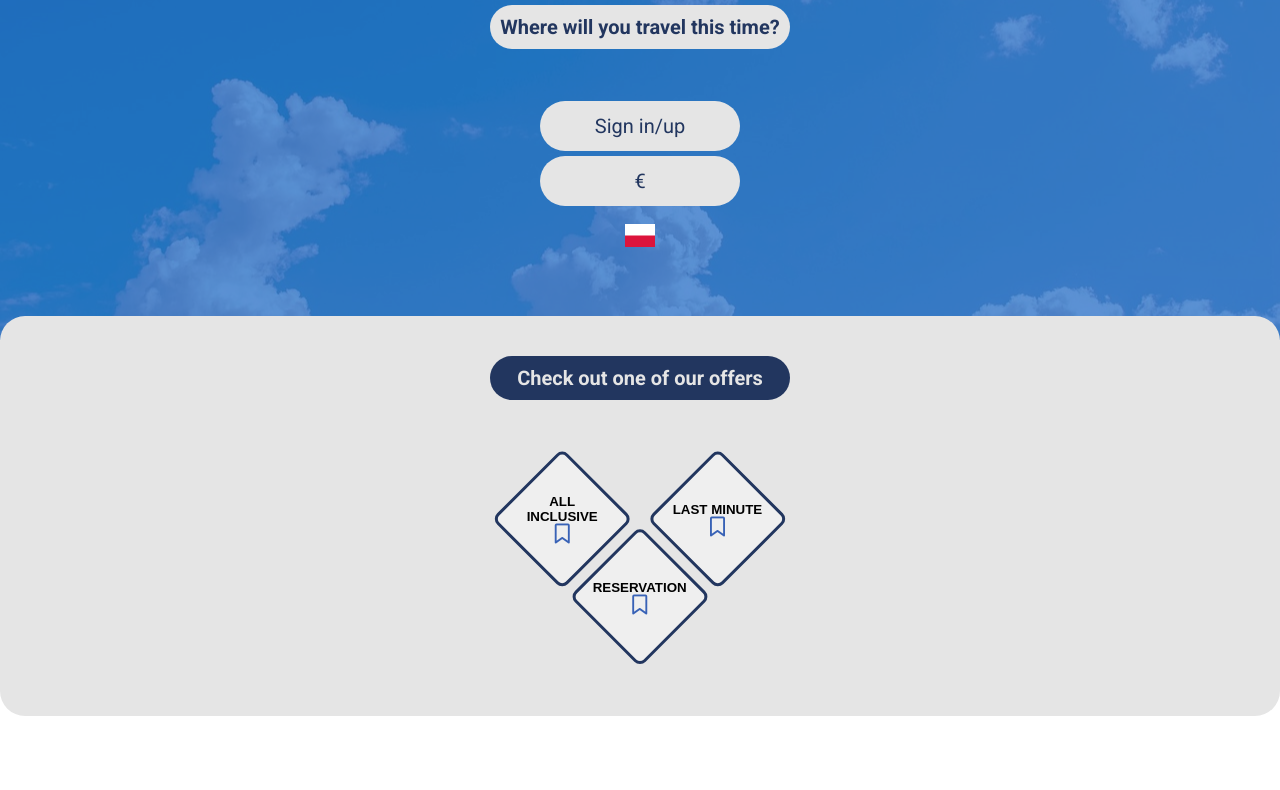
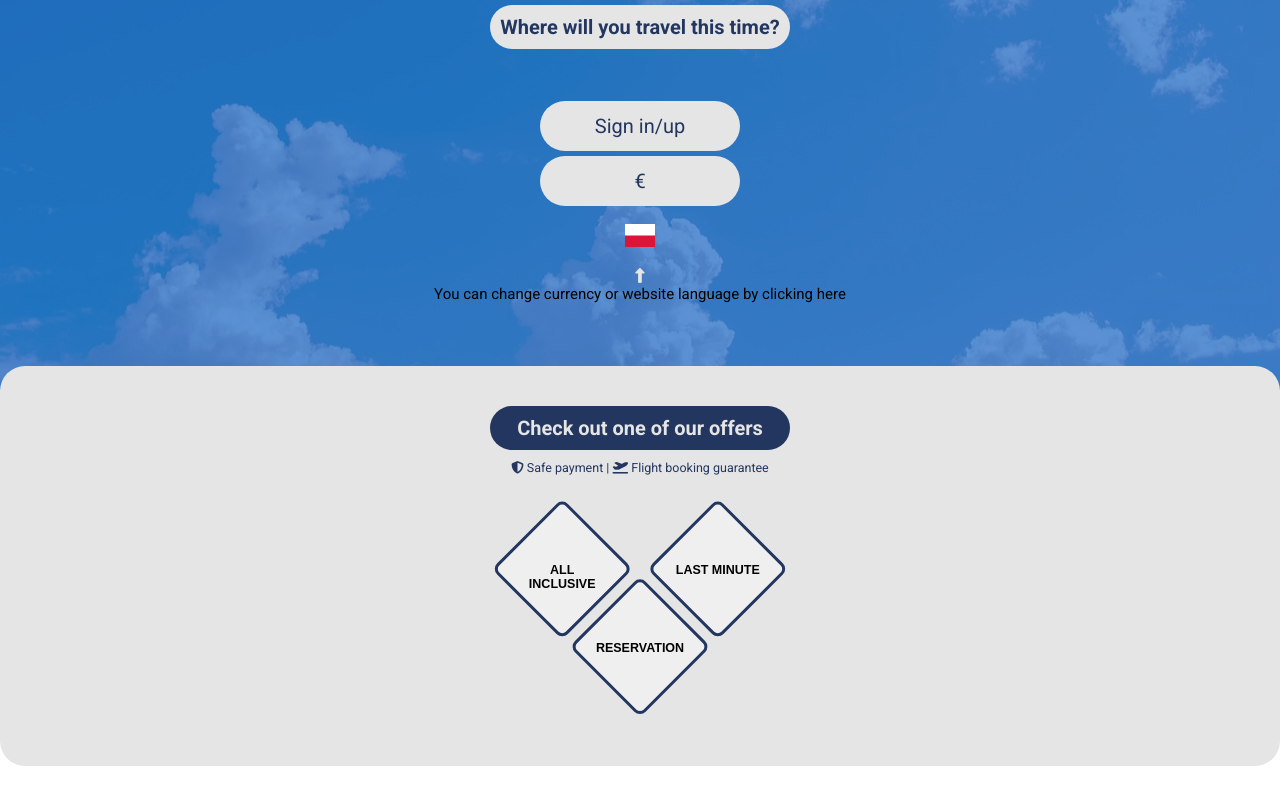
Before and after one commit to BZajc/TWDE, a website built with Parcel: page index.html in a window 1280 px wide. Shown: the part 210-1000 px from the top of the page. Before the commit the page ends 950 px from the top, so only its background shows below. Built offline with nearby package versions, Linux system fonts and the light colour scheme.

Commit message:
Save before fixing buttons

```diff
--- a/index.html
+++ b/index.html
@@ -19,13 +19,13 @@
       crossorigin="anonymous"
     ></script>
     <link rel="stylesheet" href="./src/sass/style.scss" />
+    <link rel="stylesheet" href="./src/sass/mediaqueries.scss" />
   </head>
 
   <body>
-    <div class="wrapper">
-      <header class="header">
-        <div class="header__bg">
-          <div class="header__filter">
+    <header class="header">
+      <div class="header__bg">
+        <div class="header__filter">
             <section class="header__contact-section">
               <div class="header__contact header__phone">
                 <a href="tel:+213755555">+21 375 55 55</a>
@@ -51,15 +51,21 @@
                   alt="Polish flag"
                 />
               </div>
+              <p class="header__info-text">
+                <i class="fa-solid fa-up-long" style="color: #e5e5e5"></i>
+              </p>
+              <p class="header__info-text">
+                You can change currency or website language by clicking here
+              </p>
             </div>
-          </div>
         </div>
       </header>
 
       <section class="feature-buttons">
         <div class="feature-buttons__background">
-          <div class="feature-buttons__h2">
+          <div class="feature-buttons__text">
             <h2>Check out one of our offers</h2>
+            <p><i class="fa-solid fa-shield-halved"></i> Safe payment | <i class="fa-solid fa-plane-departure"></i> Flight booking guarantee</p>
           </div>
           <div class="feature-buttons__container">
             <!-- This div is for easier design in css -->
@@ -67,7 +73,23 @@
 
             <button class="feature-buttons__button">
               <div class="feature-buttons__rotate-fix">
-                <span><b>LAST MINUTE</b></span>
+                <span class="feature-buttons__text"><b>LAST MINUTE</b></span>
+                <span
+                  ><i class="fa-solid fa-stopwatch feature-buttons__icon" style="color: #3862b6"></i
+                ></span>
+              </div>
+            </button>
+            <button class="feature-buttons__button">
+              <div class="feature-buttons__rotate-fix">
+                <span class="feature-buttons__text"><b>ALL INCLUSIVE</b></span>
+                <span
+                  ><i class="fa-solid fa-wine-glass feature-buttons__icon" style="color: #3862b6"></i
+                ></span>
+              </div>
+            </button>
+            <button class="feature-buttons__button">
+              <div class="feature-buttons__rotate-fix">
+                <span class="feature-buttons__text"><b>RESERVATION</b></span>
                 <span
                   ><i
                     class="fa-regular fa-bookmark feature-buttons__icon"
@@ -76,31 +98,12 @@
                 ></span>
               </div>
             </button>
-            <button class="feature-buttons__button">
-              <div class="feature-buttons__rotate-fix">
-                <span><b>ALL INCLUSIVE</b></span>
-                <span
-                  ><i
-                    class="fa-regular fa-bookmark feature-buttons__icon"
-                    style="color: #3862b6"
-                  ></i
-                ></span>
-              </div>
-            </button>
-            <button class="feature-buttons__button">
-              <div class="feature-buttons__rotate-fix">
-                <span><b>RESERVATION</b></span>
-                <span
-                  ><i
-                    class="fa-regular fa-bookmark feature-buttons__icon"
-                    style="color: #3862b6"
-                  ></i
-                ></span>
-              </div>
-            </button>
+            <!-- USUNĄĆ DIV'Y Z PRZYCISKÓW -->
           </div>
         </div>
       </section>
     </div>
+
+    <script type="module" src="./src/js/script.js"></script>
   </body>
 </html>
--- a/src/js/script.js
+++ b/src/js/script.js
@@ -0,0 +1,3 @@
+import smth from './something'
+
+console.log(smth);
--- /dev/null
+++ b/src/js/something.js
@@ -0,0 +1,3 @@
+const smth = 'smth'
+
+export default smth
--- a/src/sass/_components.scss
+++ b/src/sass/_components.scss
@@ -1,4 +1,4 @@
-@mixin wrapper {
+.wrapper {
     margin: 0 auto;
     width: 100%;
     max-width: 1200px;
--- a/src/sass/style.scss
+++ b/src/sass/style.scss
@@ -26,7 +26,7 @@ a {
 .header {
   position: relative;
   width: 100%;
-  height: 550px;
+  height: 600px;
   z-index: 1;
 
   &__bg {
@@ -127,6 +127,11 @@ a {
     }
   }
 
+  &__info-text {
+    font-size: 1.5rem;
+    text-align: center;
+  }
+
   // Header contact section
   &__contact-section {
     font-size: 1.25rem;
@@ -146,7 +151,7 @@ a {
 .feature-buttons {
   position: relative;
 
-  &__h2 {
+  &__text {
     position: absolute;
     top: 10%;
     left: 0%;
@@ -158,6 +163,13 @@ a {
       margin: 0 auto;
       background-color: $primary;
       color: $white;
+    }
+
+    p {
+      margin-top: 1rem;
+      text-align: center;
+      font-size: 1.25rem;
+      color: $primary;
     }
   }
 
@@ -194,6 +206,7 @@ a {
 
     div {
       rotate: -45deg;
+      font-size: 1.25rem;
     }
 
     &:first-child {
@@ -203,18 +216,24 @@ a {
     &:hover {
       border: 3px solid $secondary;
       background-color: $secondary-light;
-      color: $white;
       box-shadow: 0px 0px 9px 3px black;
+    }
+
+    &:hover .feature-buttons__icon {
+      display: block;
+    }
+
+    &:hover .feature-buttons__text {
+      display: none;
     }
 
     span {
       display: inline-block;
-      // transform: rotate(-45deg);
-      // transform: translate(50%, 50%);
     }
   }
 
   &__icon {
-    font-size: 2rem;
+    display: none;
+    font-size: 4rem;
   }
 }
```
Also changed, not shown: dist/index.html, src/sass/mediaqueries.scss (added), 6 other files.
